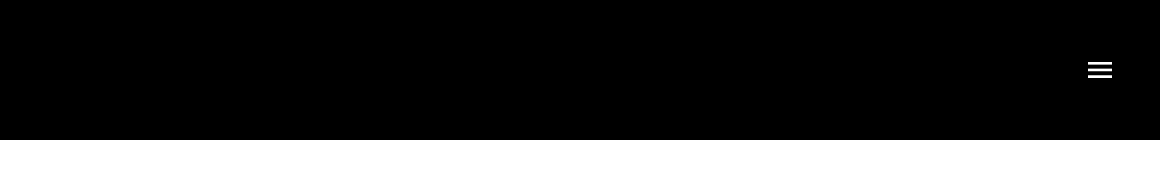
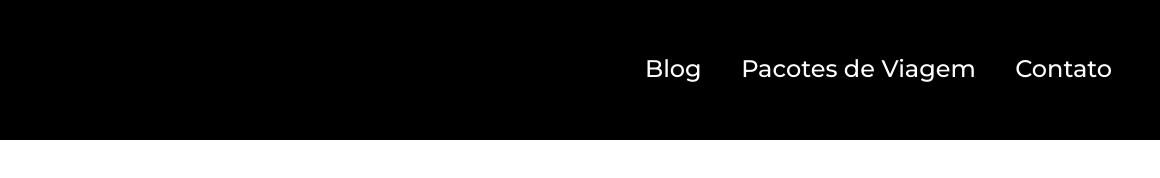
Before and after one commit to arturfaleirosdev/jornada-viagens, a plain HTML site: page index.html in a window 1280 px wide. Shown: the full height of the page, 120-1280 px from the left. Drawn offline with Linux system fonts and the light colour scheme.

Commit message:
Estiliza  o layout para o tablet

```diff
--- a/css/header.css
+++ b/css/header.css
@@ -42,4 +42,28 @@ nav {
 .list-links li a {
   color: var(--text-secondary-color);
   text-decoration: none;
+  font-weight: var(--menu-text-weight);
+  font-size: 24px;
 }
+
+@media screen and (min-width: 760px) {
+  .navigation-menu {
+    margin-top: 0px;
+    width: 467px;
+  }
+  .navigation-menu label {
+    display: none;
+  }
+  .navigation-menu nav {
+    display: block;
+  }
+  .navigation-menu ul {
+    display: flex;
+    justify-content: space-between;
+    align-items: center;
+    padding: 0;
+  }
+  .navigation-menu li {
+    margin: 0;
+  }
+}
```
